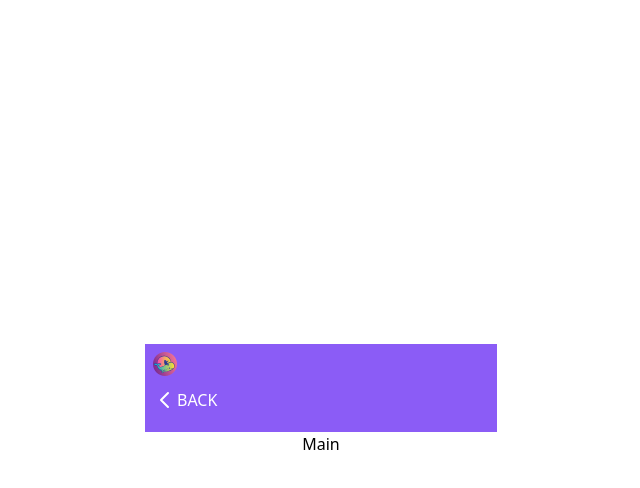
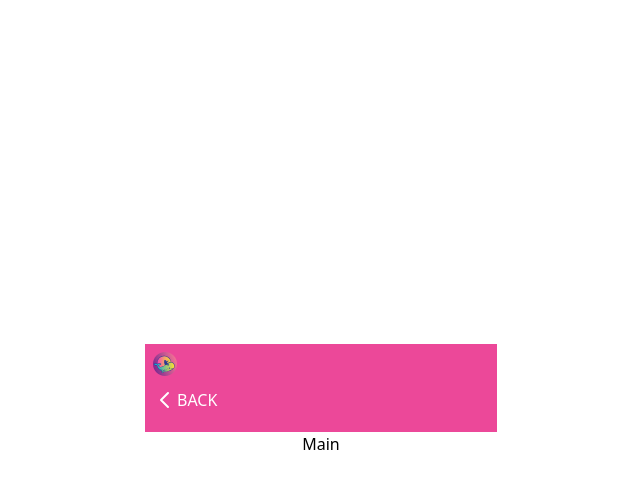
Before and after one commit to plugin87/vitejs-vite-dzpe1k, a React (Vite) app: page / in a window 1280 px wide. Both pictures are taken after a click on the link "Login with discord". Shown: the top 488 px of the page, without its empty margins (319-959 px from the left). Built offline with nearby package versions, Linux system fonts and the light colour scheme.

Commit message:
1 file modified

```diff
--- a/src/components/layouts/header.tsx
+++ b/src/components/layouts/header.tsx
@@ -6,7 +6,7 @@ export interface NavHeader {
 
 const NavHeader: FC<NavHeader> = ({ onBack }) => {
   return (
-    <nav className="w-full bg-violet-500 px-2 py-2">
+    <nav className="w-full bg-pink-500 px-2 py-2">
       <div>
         <svg
           xmlns="http://www.w3.org/2000/svg"
```
